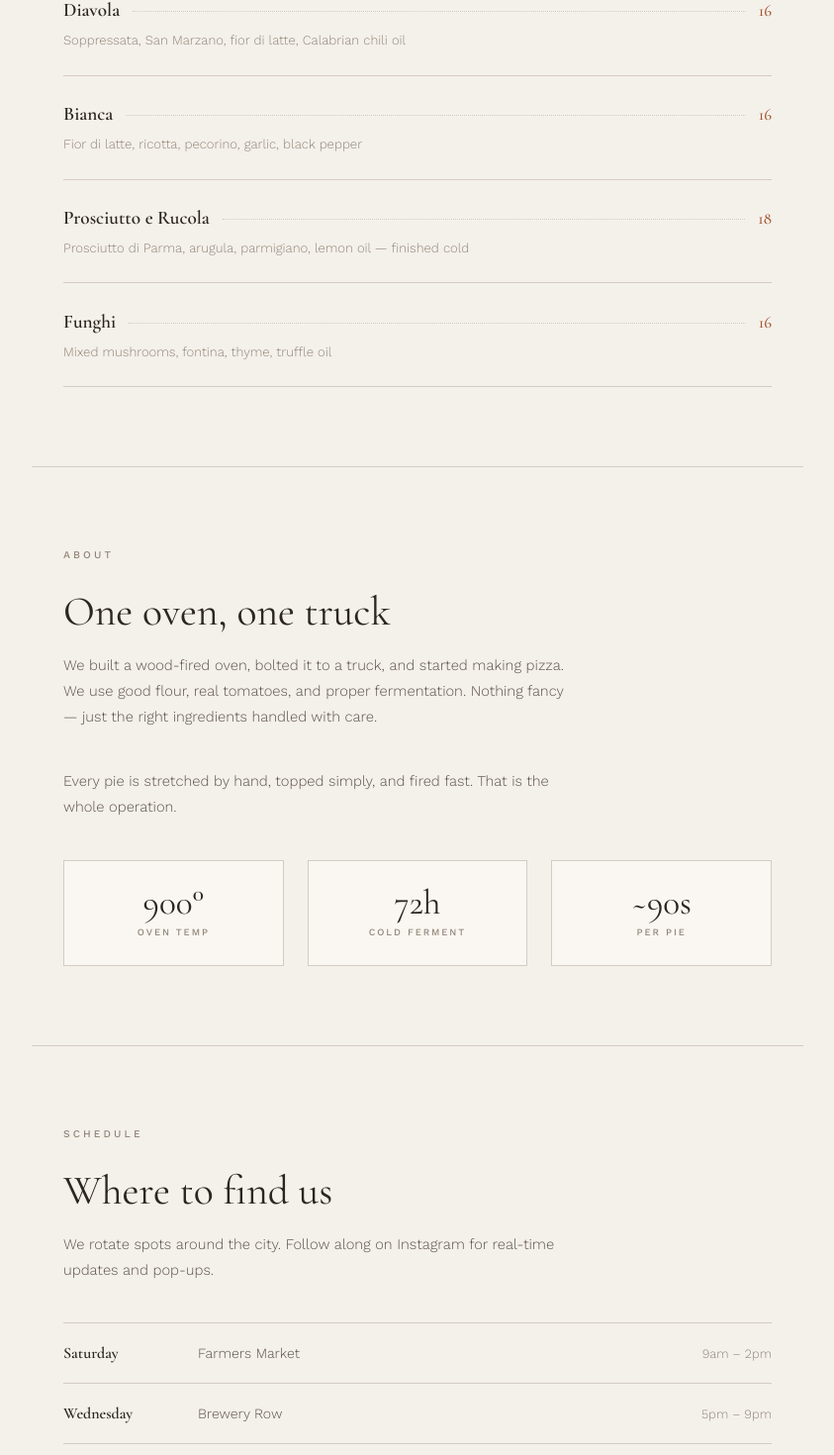
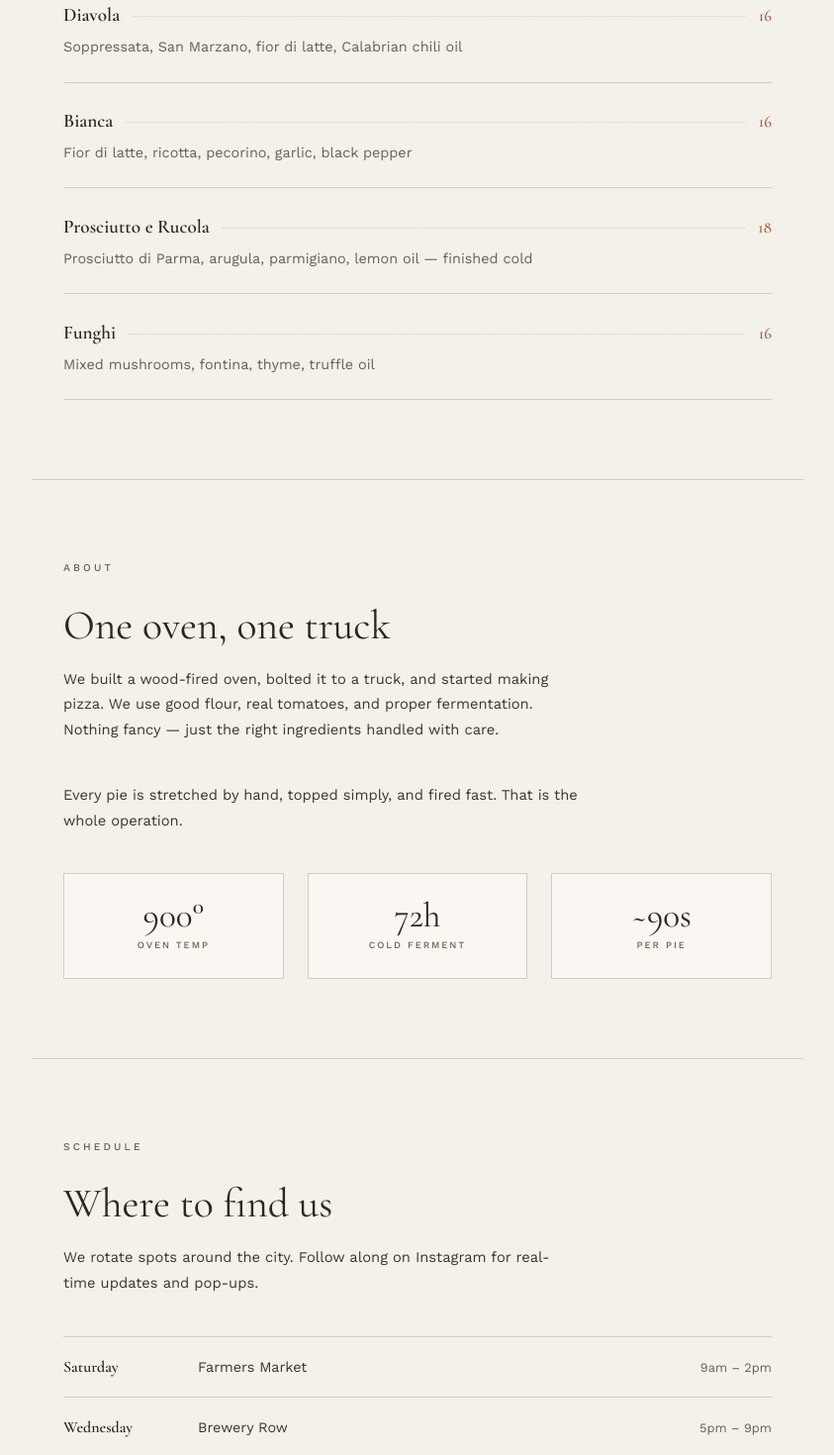
Before and after one commit to ZhiHaoLin1/pizza-truck, a Next.js app: page / in a window 1280 px wide. Shown: the part 1319-2789 px from the top of the page at 99% size, without its empty margins (218-1061 px from the left). Built offline with nearby package versions, Linux system fonts and the light colour scheme.

Commit message:
redesign with fun food truck vibe

```diff
--- a/app/globals.css
+++ b/app/globals.css
@@ -1,15 +1,15 @@
-@import url('https://fonts.googleapis.com/css2?family=Cormorant+Garamond:ital,wght@0,400;0,500;0,600;0,700;1,400;1,500&family=Work+Sans:wght@300;400;500&display=swap');
+@import url('https://fonts.googleapis.com/css2?family=Cormorant+Garamond:ital,wght@0,400;0,500;0,600;0,700;1,400;1,500&family=Work+Sans:wght@400;500;600&display=swap');
 
 :root {
   --bg: #F4F0EA;
   --bg-alt: #EDE8E0;
   --ink: #2C2520;
-  --body: #5C5248;
-  --muted: #928678;
+  --body: #3D352E;
+  --muted: #6B5F54;
   --rule: #D4CCC2;
   --brick: #A0522D;
   --brick-dim: rgba(160,82,45,0.12);
-  --olive: #6B7C52;
+  --olive: #4E6038;
   --flour: #FAF7F2;
   --font-serif: 'Cormorant Garamond', 'Georgia', serif;
   --font-sans: 'Work Sans', system-ui, sans-serif;
@@ -23,7 +23,7 @@
   color: var(--ink);
   font-family: var(--font-sans);
   font-weight: 400;
-  font-size: 15px;
+  font-size: 16px;
   line-height: 1.75;
   -webkit-font-smoothing: antialiased;
 }
@@ -138,7 +138,7 @@
 .section-text {
   color: var(--body);
   font-size: 0.92rem;
-  font-weight: 300;
+  font-weight: 400;
   max-width: 520px;
   margin-bottom: 2.5rem;
 }
@@ -182,8 +182,8 @@
 
 .menu-desc {
   color: var(--muted);
-  font-size: 0.82rem;
-  font-weight: 300;
+  font-size: 0.9rem;
+  font-weight: 400;
 }
 
 .menu-tag {
@@ -249,14 +249,14 @@
 
 .sched-loc {
   color: var(--body);
-  font-size: 0.88rem;
-  font-weight: 300;
+  font-size: 0.9rem;
+  font-weight: 400;
 }
 
 .sched-time {
   color: var(--muted);
   font-size: 0.8rem;
-  font-weight: 300;
+  font-weight: 400;
   text-align: right;
 }
 
@@ -278,8 +278,8 @@
 
 .catering-box p {
   color: var(--body);
-  font-size: 0.88rem;
-  font-weight: 300;
+  font-size: 0.9rem;
+  font-weight: 400;
   margin-bottom: 1.5rem;
 }
 
```
